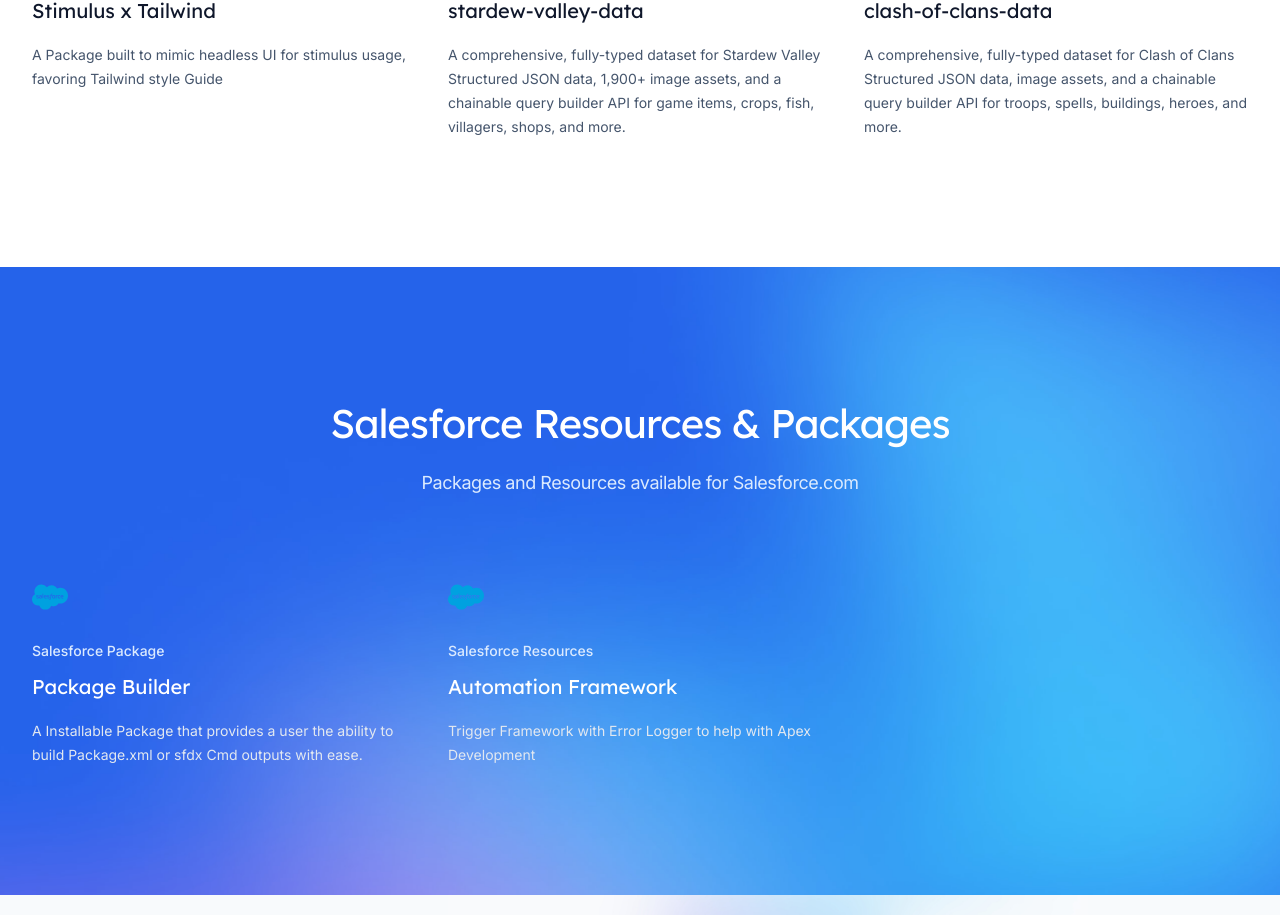
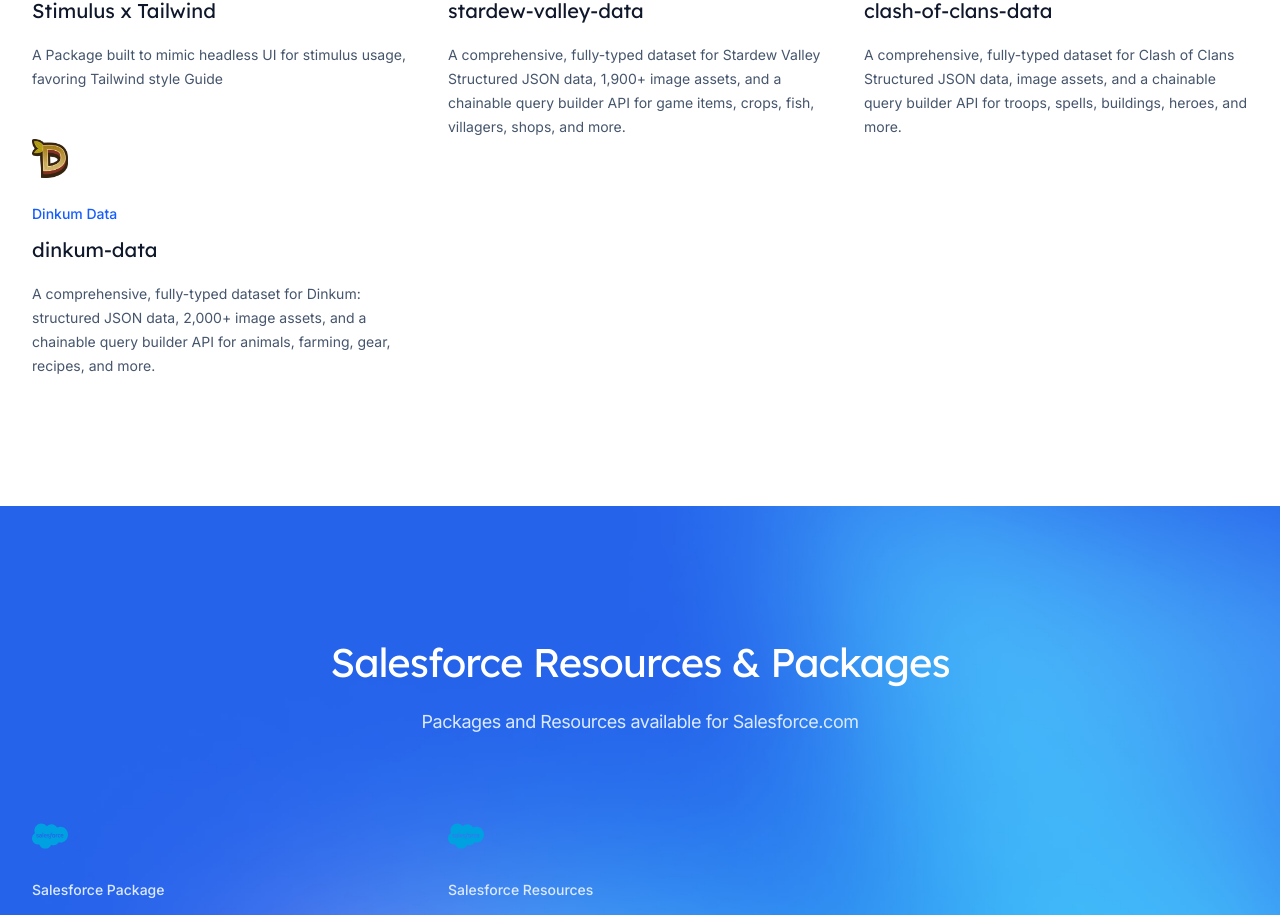
Before and after one commit to chiefpansancolt/chiefpansancolt.dev, a Next.js app: page / in a window 1280 px wide. Shown: the part 2389-3304 px from the top of the page. Built offline with nearby package versions, Linux system fonts and the light colour scheme.

Commit message:
Add dinkum-data node package
Co-Authored-By: Claude Sonnet 5 <noreply@anthropic.com>

```diff
--- a/src/data/features.js
+++ b/src/data/features.js
@@ -1,6 +1,7 @@
 import logoStimulusTailwind from '@/images/logos/Stimulus-x-Tailwind-Icon.png'
 import logoStardewValley from '@/images/logos/stardew-valley-icon.png'
 import logoClashOfClans from '@/images/logos/clash-of-clans-icon.jpeg'
+import logoDinkumData from '@/images/logos/dinkum-data-icon.png'
 import screenshotGamerDexSite from '@/images/screenshots/gamerdex-site.png'
 import screenshotTodoListApp from '@/images/screenshots/TodoList.png'
 import screenshotChiefpansancoltDevSite from '@/images/screenshots/chiefpansancolt-dev-site.png'
@@ -40,6 +41,14 @@ const nodepackages = [
       'A comprehensive, fully-typed dataset for Clash of Clans Structured JSON data, image assets, and a chainable query builder API for troops, spells, buildings, heroes, and more.',
     icon: logoClashOfClans,
     href: 'https://coc-data.chiefpansancolt.dev',
+  },
+  {
+    name: 'Dinkum Data',
+    summary: 'dinkum-data',
+    description:
+      'A comprehensive, fully-typed dataset for Dinkum: structured JSON data, 2,000+ image assets, and a chainable query builder API for animals, farming, gear, recipes, and more.',
+    icon: logoDinkumData,
+    href: 'https://dinkum-data.chiefpansancolt.dev',
   },
 ]
 
```
Also changed, not shown: src/images/logos/dinkum-data-icon.png (added).
